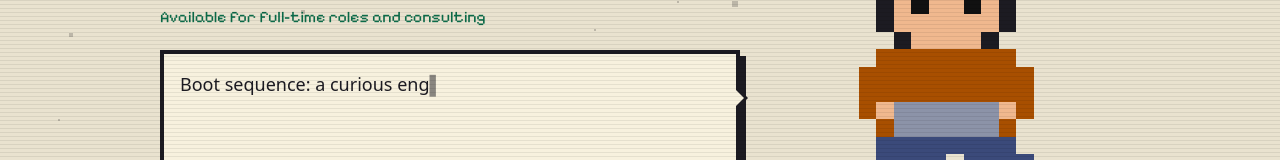
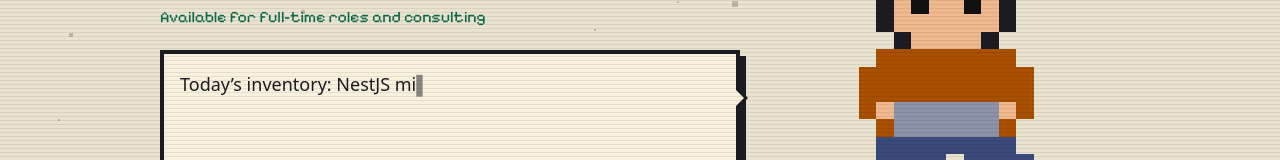
Before and after one commit to RZID/RZID, a React (Vite) app: page / in a window 1280 px wide. Shown: the part 244-404 px from the top of the page. Built offline with nearby package versions, Linux system fonts and the light colour scheme.

Commit message:
feat: expand rotating hero chat to twelve sentences

```diff
--- a/src/content/site.ts
+++ b/src/content/site.ts
@@ -11,10 +11,56 @@ export const nav: readonly NavItem[] = [
 
 export const hero: Hero = {
   name: profile.name,
-  sentence: {
-    id: 'Boot sequence: engineer penasaran asal Jakarta, lima tahun bongkar sistem web, mobile, dan backend lalu bangun ulang dengan NestJS, Expo, Redis, dan sedikit kebandelan.',
-    en: 'Boot sequence: a curious engineer from Jakarta who has spent five years pulling web, mobile, and backend systems apart, then building them back better with NestJS, Expo, Redis, and a healthy amount of stubbornness.',
-  },
+  sentences: [
+    {
+      id: 'Boot sequence: engineer penasaran asal Jakarta, lima tahun bongkar sistem web, mobile, dan backend lalu bangun ulang dengan NestJS, Expo, Redis, dan sedikit kebandelan.',
+      en: 'Boot sequence: a curious engineer from Jakarta who has spent five years pulling web, mobile, and backend systems apart, then building them back better with NestJS, Expo, Redis, and a healthy amount of stubbornness.',
+    },
+    {
+      id: 'Inventory hari ini: microservices NestJS yang menggantikan monolith yang tetap melayani pengguna, aplikasi Expo di iOS dan Android, Redis plus RabbitMQ biar cepat, dan pembayaran HitPay, Stripe, Airwallex.',
+      en: 'Today’s inventory: NestJS microservices that replaced a monolith while it kept serving users, Expo apps on iOS and Android, Redis and RabbitMQ keeping things fast, and payments running through HitPay, Stripe, and Airwallex.',
+    },
+    {
+      id: 'Sela-sela rilis sistem produksi, saya bimbing siswa di SMK Negeri 12 Jakarta, jaga server sekolah tetap hidup, dan tinggalkan runbook supaya tim tetap lanjut setelah saya logout.',
+      en: 'Between shipping production systems, I mentor students at SMK Negeri 12 Jakarta, keep the school servers alive, and leave runbooks behind so the team can keep going long after I log off.',
+    },
+    {
+      id: 'Remote jadi default, hybrid di sekitar Jabodetabek, lagi grinding Kubernetes, Kafka, dan Cloudflare edge, dan selalu siap dalam quest co-op: posisi full-time, konsultasi, atau sekadar tukar cerita sistem.',
+      en: 'Remote by default, hybrid around Jabodetabek, currently grinding Kubernetes, Kafka, and Cloudflare edge, and always up for a co-op quest: a full-time role, consulting, or just swapping system war stories.',
+    },
+    {
+      id: 'Saya baca sistem kayak save file: lacak logikanya, temukan bug, patch, dokumentasikan, lalu serahkan rapi — lima tahun web, mobile, dan backend mengajarkan saya bahwa rilis itu olahraga tim.',
+      en: 'I read systems like save files: trace the logic, find the bug, patch it, document it, then hand it over clean — five years of web, mobile, and backend taught me that shipping is a team sport.',
+    },
+    {
+      id: 'Satu codebase Expo jadi dua rilis store, alur pembayaran lewat uang nyata, monolith pindah ke microservices sambil tetap melayani pengguna, dan di antaranya saya tetap sempat ngajar dan nulis docs.',
+      en: 'One Expo codebase became two store releases, a payment flow handled real money, a monolith moved to microservices while still serving users, and somewhere in there I still found time to teach and write docs.',
+    },
+    {
+      id: 'Kadang perbaikan kecil lebih penting: retry, webhook, dan alert yang benar-benar bunyi — itu saya urus di alur pembayaran produksi.',
+      en: 'Sometimes the small fixes matter more: retries, webhooks, and alerts that actually fire — I handle those on production payment flows.',
+    },
+    {
+      id: 'Deploy manual yang dulu makan waktu lama sekarang jadi pipeline AWS yang bisa dijalankan siapa saja, lengkap dengan docs dan runbook.',
+      en: 'A slow manual deploy became an AWS pipeline anyone can run, complete with docs and runbooks for the team.',
+    },
+    {
+      id: 'Saya suka sistem yang bisa dijelaskan dengan runbook, bukan cuma dipercayakan ke ingatan satu orang.',
+      en: 'I like systems that can be explained with a runbook, not trusted to one person’s memory.',
+    },
+    {
+      id: 'Dari database sampai frontend, proyek freelance dulu mengajarkan saya bahwa selesai itu saat pengguna benar-benar pakai.',
+      en: 'From database to frontend, early freelance work taught me that done means users actually use it.',
+    },
+    {
+      id: 'Microservices, pipeline event-driven, dan infrastruktur yang tetap hidup jam tiga pagi — itu masalah yang bikin saya penasaran.',
+      en: 'Microservices, event-driven pipelines, and infrastructure that stays up at 3am — those are the problems that keep me curious.',
+    },
+    {
+      id: 'Kalau lu butuh orang yang mau bongkar dulu sebelum bikin, ya itu saya.',
+      en: 'If you need someone who takes things apart before building them back, that is me.',
+    },
+  ],
   stats: [
     {
       label: { id: 'Basis', en: 'Base' },
--- a/src/features/hero/hero-section.tsx
+++ b/src/features/hero/hero-section.tsx
@@ -1,3 +1,4 @@
+import { useMemo } from 'react'
 import { Section } from '@/components/layout/section'
 import { Box } from '@/components/ui/box'
 import { ButtonLink } from '@/components/ui/button-link'
@@ -9,16 +10,16 @@ import { useTypewriter } from '@/hooks/use-typewriter'
 import { useLocale, useT } from '@/lib/locale'
 
 type ChatDialogueProps = {
-  sentence: string
+  sentences: readonly string[]
   instant: boolean
 }
 
-const ChatDialogue = ({ sentence, instant }: ChatDialogueProps) => {
+const ChatDialogue = ({ sentences, instant }: ChatDialogueProps) => {
   const t = useT()
-  const { text, done, finish, replay } = useTypewriter(sentence, instant)
+  const { text, done, finish, replay } = useTypewriter(sentences, instant)
 
   return (
-    <Box className="relative h-72 px-4 py-4 text-base sm:h-48 sm:text-lg lg:h-40">
+    <Box className="relative h-68 px-4 py-4 text-base min-[360px]:h-56 sm:h-40 sm:text-lg">
       <span aria-hidden className="chat-tail chat-tail-top sm:hidden" />
       <span aria-hidden className="chat-tail chat-tail-top-inner sm:hidden" />
       <span aria-hidden className="chat-tail chat-tail-right hidden sm:block" />
@@ -52,6 +53,7 @@ const ChatDialogue = ({ sentence, instant }: ChatDialogueProps) => {
 export const HeroSection = () => {
   const locale = useLocale()
   const t = useT()
+  const sentences = useMemo(() => hero.sentences.map((item) => item[locale]), [locale])
   const instant = window.matchMedia('(prefers-reduced-motion: reduce)').matches
 
   return (
@@ -66,7 +68,7 @@ export const HeroSection = () => {
         <h1 className="my-2 font-pixel text-hero leading-none text-shadow-hard">{hero.name}</h1>
         <p className="mt-2 mb-5 font-pixel text-mint">{t(sections.contact.availability)}</p>
 
-        <ChatDialogue key={locale} sentence={t(hero.sentence)} instant={instant} />
+        <ChatDialogue key={locale} sentences={sentences} instant={instant} />
         <p className="sr-only">{t(profile.summary)}</p>
 
         <div className="mt-6 flex flex-wrap gap-3">
--- a/src/hooks/use-typewriter.ts
+++ b/src/hooks/use-typewriter.ts
@@ -1,13 +1,17 @@
 import { useCallback, useEffect, useRef, useState } from 'react'
 
-export const useTypewriter = (sentence: string, instant: boolean) => {
-  const [text, setText] = useState(() => (instant ? sentence : ''))
+export const useTypewriter = (sentences: readonly string[], instant: boolean) => {
+  const [cycle, setCycle] = useState(0)
+  const [run, setRun] = useState(0)
+
+  const current = sentences[cycle % sentences.length] ?? ''
+
+  const [text, setText] = useState(() => (instant ? current : ''))
   const [done, setDone] = useState(instant)
-  const [run, setRun] = useState(0)
   const stopped = useRef(instant)
 
   useEffect(() => {
-    if (instant || sentence === '') {
+    if (instant || current === '') {
       return
     }
 
@@ -22,12 +26,12 @@ export const useTypewriter = (sentence: string, instant: boolean) => {
         return
       }
 
-      if (index >= sentence.length) {
+      if (index >= current.length) {
         setDone(true)
         return
       }
 
-      built += sentence.charAt(index)
+      built += current.charAt(index)
       index += 1
       setText(built)
       timer = window.setTimeout(tick, 12)
@@ -36,27 +40,27 @@ export const useTypewriter = (sentence: string, instant: boolean) => {
     timer = window.setTimeout(tick, 150)
 
     return () => window.clearTimeout(timer)
-  }, [instant, sentence, run])
+  }, [instant, current, run])
 
   useEffect(() => {
-    if (!done || instant || sentence === '') {
+    if (!done || instant || sentences.length === 0) {
       return
     }
 
     const timer = window.setTimeout(() => {
       setText('')
       setDone(false)
-      setRun((value) => value + 1)
+      setCycle((value) => value + 1)
     }, 3000)
 
     return () => window.clearTimeout(timer)
-  }, [done, instant, sentence])
+  }, [done, instant, sentences.length])
 
   const finish = useCallback(() => {
     stopped.current = true
-    setText(sentence)
+    setText(current)
     setDone(true)
-  }, [sentence])
+  }, [current])
 
   const replay = useCallback(() => {
     stopped.current = false
--- a/src/types/content.ts
+++ b/src/types/content.ts
@@ -54,7 +54,7 @@ export type HeroStat = {
 
 export type Hero = {
   name: string
-  sentence: Localized
+  sentences: readonly Localized[]
   stats: readonly HeroStat[]
   primaryCta: Link
   secondaryCta: Link
```
Also changed, not shown: 3 other files (tests, documents, lock files or other folders).
